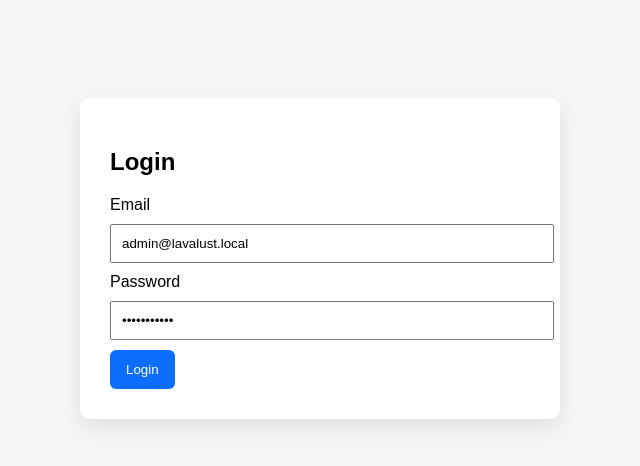
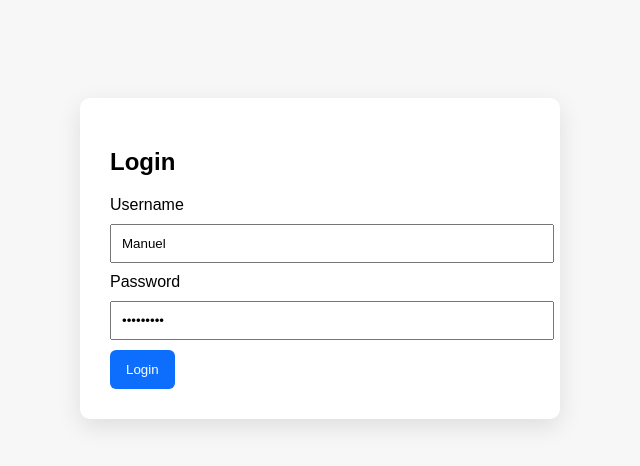
Before and after one commit to Manuel-1687/Oriola-5, a PHP site: page / in a window 1280 px wide. Shown: the top 466 px of the page, without its empty margins (320-960 px from the left). Run offline with PHP 8.4, Linux system fonts and the light colour scheme.

Commit message:
Static login credentials and project files

```diff
--- a/app/controllers/AuthController.php
+++ b/app/controllers/AuthController.php
@@ -2,15 +2,20 @@
 require_once __DIR__ . '/../bootstrap.php';
 
 class AuthController {
+    private const USERNAME = 'Manuel';
+    private const PASSWORD = 'Oriola123';
+
     public function login(): void {
         if ($_SERVER['REQUEST_METHOD'] === 'POST') {
-            $email = $_POST['email'] ?? '';
+            $username = trim($_POST['username'] ?? '');
             $password = $_POST['password'] ?? '';
-            if ($email === env('LOGIN_EMAIL') && $password === env('LOGIN_PASSWORD')) {
-                $_SESSION['user'] = ['email' => $email];
+
+            if ($username === self::USERNAME && $password === self::PASSWORD) {
+                $_SESSION['user'] = ['username' => $username];
                 header('Location: /products');
                 exit;
             }
+
             $error = 'Invalid credentials';
         }
 
--- a/app/views/login.php
+++ b/app/views/login.php
@@ -16,10 +16,10 @@
         <h2>Login</h2>
         <?php if (isset($error)) echo '<p class="error">' . htmlspecialchars($error) . '</p>'; ?>
         <form method="post" action="/">
-            <label>Email</label>
-            <input type="email" name="email" value="admin@lavalust.local" required>
+            <label>Username</label>
+            <input type="text" name="username" value="Manuel" required>
             <label>Password</label>
-            <input type="password" name="password" value="password123" required>
+            <input type="password" name="password" value="Oriola123" required>
             <button type="submit">Login</button>
         </form>
     </div>
```
Also changed, not shown: storage/app.sqlite, 2 other files.
